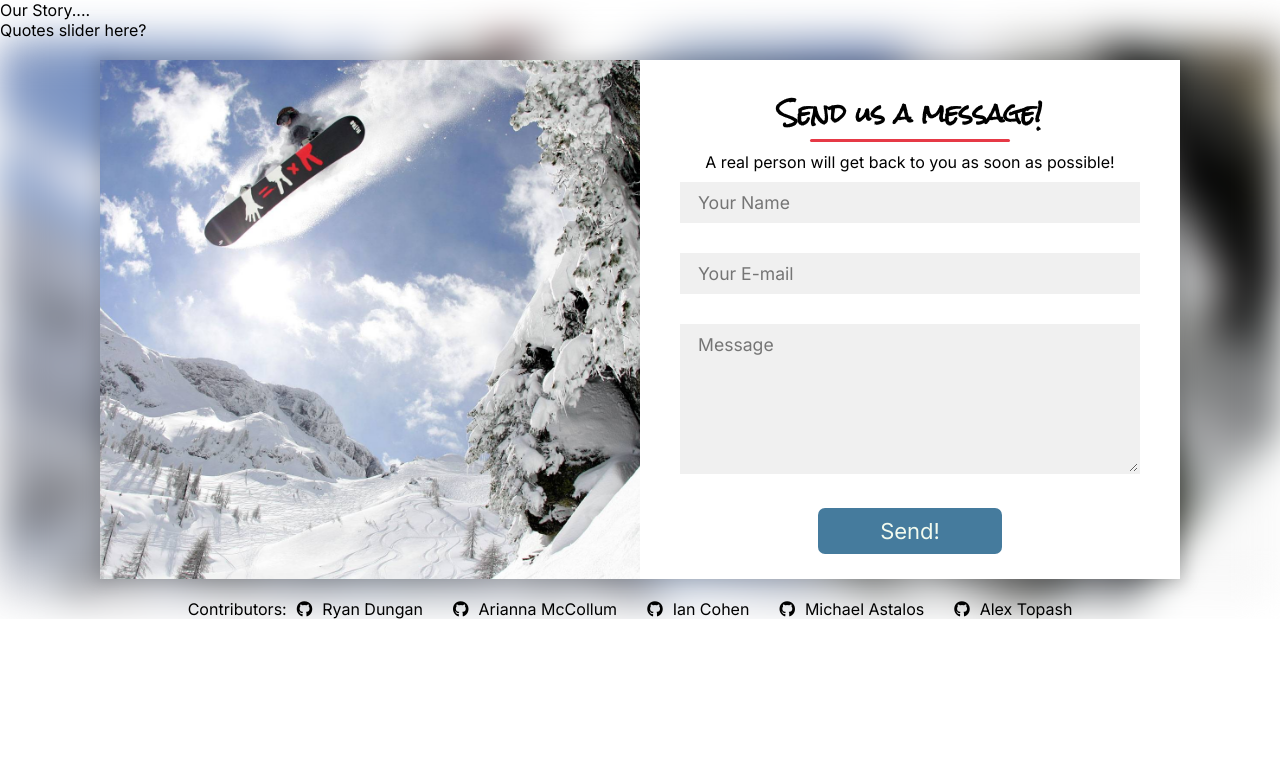
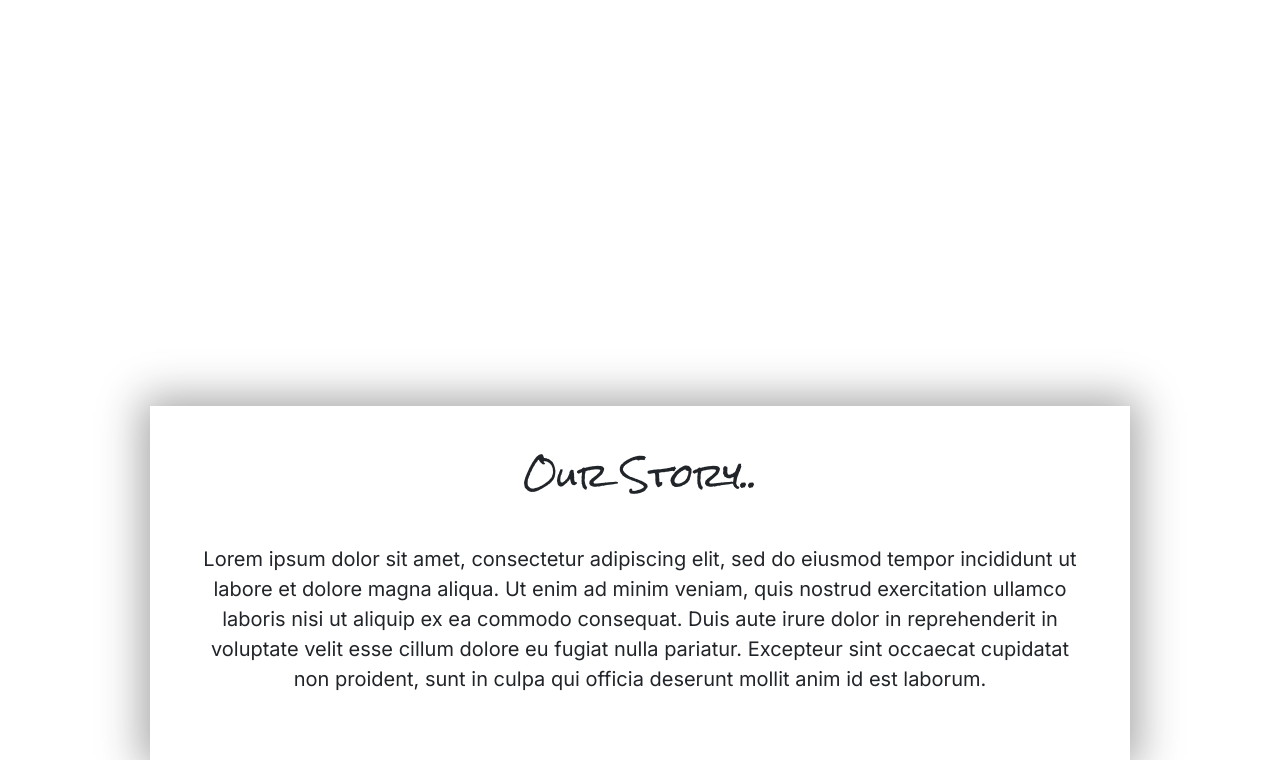
Before and after one commit to Arianna-McCollum/Newna-Slopes, a React (Create React App) app in the folder client/: page / in a window 1280 px wide. Shown: the part 800-1560 px from the top of the page. Before the commit the page ends 1419 px from the top, so only its background shows below. Built offline with nearby package versions, Linux system fonts and the light colour scheme.

Commit message:
css update

```diff
--- a/client/public/index.html
+++ b/client/public/index.html
@@ -9,6 +9,11 @@
     <link rel="preconnect" href="https://fonts.gstatic.com" crossorigin>
     <link href="https://fonts.googleapis.com/css2?family=Inter&display=swap" rel="stylesheet">
     <link href="https://fonts.googleapis.com/css2?family=Inter&family=Rock+Salt&display=swap" rel=  "stylesheet">
+    <!-- Bootstrap -->
+    <link href="https://cdn.jsdelivr.net/npm/bootstrap@5.1.1/dist/css/bootstrap.min.css" rel="stylesheet">
+    <link rel="stylesheet" href="https://cdnjs.cloudflare.com/ajax/libs/animate.css/4.1.1/animate.min.css"/>
+    <link rel="stylesheet" href="https://stackpath.bootstrapcdn.com/bootstrap/4.1.3/css/bootstrap.min.css" integrity="sha384-MCw98/SFnGE8fJT3GXwEOngsV7Zt27NXFoaoApmYm81iuXoPkFOJwJ8ERdknLPMO" crossorigin="anonymous">
+    <script src="http://code.jquery.com/jquery-2.1.4.min.js"></script>
     <meta
       name="description"
       content="Web site created using create-react-app"
--- a/client/src/components/Nav/index.js
+++ b/client/src/components/Nav/index.js
@@ -4,7 +4,7 @@ import {Link} from "react-router-dom";
 
 function Nav() {
   return (
-    <nav className="navbar">
+    <nav className="navbar-container">
         <div className="nav-wrap">
             <div className="logo">
                 <img src={logo} className="imglogo" alt="logo" />
--- a/client/src/components/OurStory/index.js
+++ b/client/src/components/OurStory/index.js
@@ -2,8 +2,17 @@ import React from 'react';
 
 function OurStory() {
   return (
-    <section>
-        Our Story....
+      <section id="OurStory" className="section-OurStory overlay text-center">
+        <div className="container">
+                    <h2 className="story-title">Our Story..</h2>
+                    <div className="story">
+                        <p>Lorem ipsum dolor sit amet, consectetur adipiscing elit,
+                          sed do eiusmod tempor incididunt ut labore et dolore magna aliqua. Ut enim ad minim veniam,
+                          quis nostrud exercitation ullamco laboris nisi ut aliquip ex ea commodo consequat. Duis aute irure dolor in reprehenderit in
+                          voluptate velit esse cillum dolore eu fugiat nulla pariatur. Excepteur sint occaecat cupidatat non proident, sunt in culpa qui
+                          officia deserunt mollit anim id est laborum.</p>
+                    </div>
+        </div>
     </section>
 
   );
--- a/client/src/style.css
+++ b/client/src/style.css
@@ -32,7 +32,7 @@ html {
 
 /* NavBar */
 
-.navbar {
+.navbar-container {
     background-color: var(--white);
     padding: 5px 50px;
     position: sticky;
@@ -147,6 +147,7 @@ html {
 .hero{
     padding-top: 70px;
     height: 800px;
+    margin-bottom: 20%;
 }
 
 .hero-container-right {
@@ -217,7 +218,54 @@ html {
   }
 
   /* End Hero */
+/* Our Story Section */
+.section-OurStory {
+    position: relative;
+    padding: 150px;
+  }
 
+  .section-OurStory:before {
+    content: '';
+    background: url(/src/images/bg.jpg) no-repeat fixed center / cover;
+    width: 100%;
+    height: 400px;
+    position: absolute;
+    left: 0;
+    top: 0;
+  }
+
+  .overlay:after {
+    content: '';
+    width: 100%;
+    height: 400px;
+    position: absolute;
+    background-color: rgba(255,255,255,0.5);
+    top: 0;
+    left: 0;
+    z-index: 0;
+  }
+
+  .section-OurStory .container {
+    padding: 50px;
+    position: relative;
+    background-color: #fff;
+    box-shadow: 0px 0px 40px 8px rgba(33,33,33, 0.4);
+    z-index: 1;
+  }
+
+  .story-title {
+    font-family: 'Rock Salt', cursive;
+    margin-bottom: 50px;
+  }
+
+  .story p {
+    font-size: 20px;
+  }
+
+  #OurStory {
+      margin-bottom: 20%;
+  }
+  /* End Our Story */
   /* Contact */
 .contact{
 	position: relative;
@@ -271,7 +319,7 @@ html {
 	content: '';
     position: absolute;
     left: 50%;
-    bottom: 0;
+    margin-top: 45px;
     transform: translateX(-50%);
     height: 3px;
     width: 200px;
```
